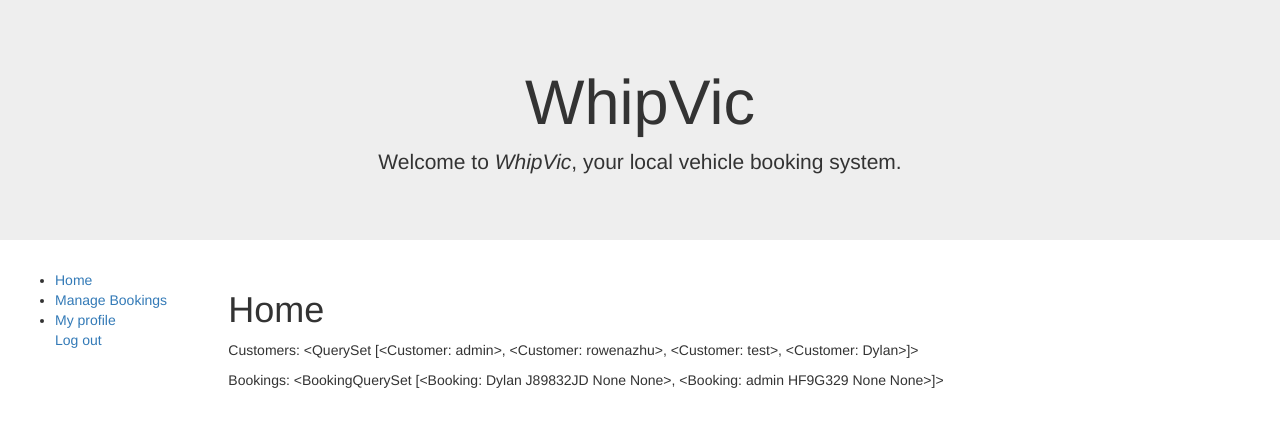
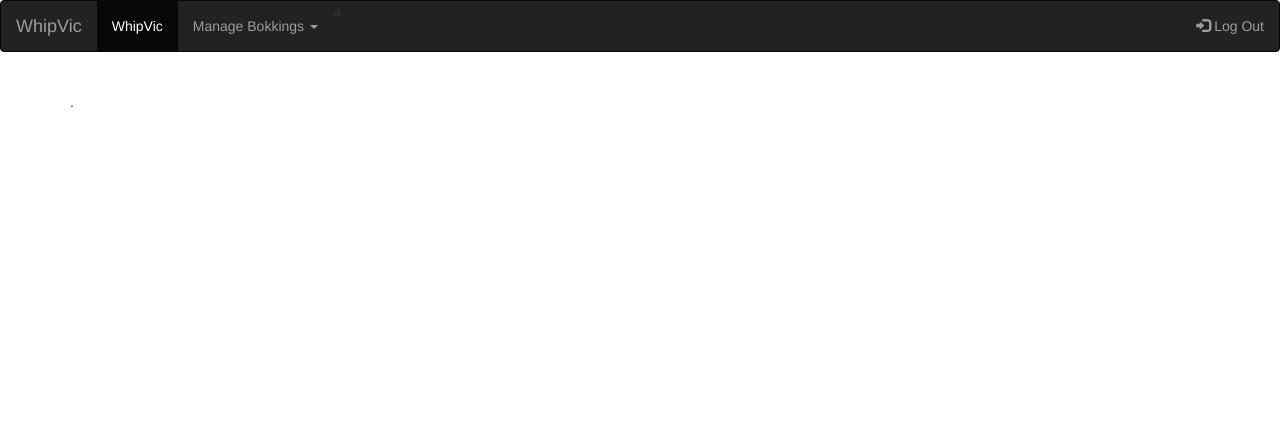
Before and after one commit to KRT2305/SENG330, a Django app: template Project/car_share/auto/templates/index.html in a window 1280 px wide. Shown: the top 427 px of the page. Run offline with Django 3.2, Linux system fonts and the light colour scheme; the template is opened without the code that fills it: values named after a table or form of the project are taken from there, others are empty; data comes from the database, SQL or seed files in the repository; some libraries are stand-ins or nearby versions.

Commit message:
Update index.html
index is the basic templates that other html extends

```diff
--- a/Project/car_share/auto/templates/index.html
+++ b/Project/car_share/auto/templates/index.html
@@ -1,26 +1,45 @@
-{% extends "base_generic.html" %}
 
-<html>
-	<head>
-  		{% load static %}
-	</head>
+{% load static %}
+<!DOCTYPE html>
+<html lang="en">
+<head>
+  <title>WhipVic</title>
+  <meta charset="utf-8">
+  <meta name="viewport" content="width=device-width, initial-scale=1">
+  <link rel="stylesheet" href="https://maxcdn.bootstrapcdn.com/bootstrap/3.3.7/css/bootstrap.min.css">
+  <script src="https://ajax.googleapis.com/ajax/libs/jquery/3.2.1/jquery.min.js"></script>
+  <script src="https://maxcdn.bootstrapcdn.com/bootstrap/3.3.7/js/bootstrap.min.js"></script>
+</head>
+<body>
 
-	<body>
-		<!-- <ul class="sidebar-nav"></ul> -->
+<nav class="navbar navbar-inverse">
+  <div class="container-fluid">
+    <div class="navbar-header">
+      <a class="navbar-brand" href="#">WhipVic</a>
+    </div>a
+    <ul class="nav navbar-nav">
+      <li class="active"><a href="#">WhipVic</a></li>
+      <li class="dropdown"><a class="dropdown-toggle" data-toggle="dropdown" href="#">Manage Bokkings <span class="caret"></span></a>
+        <ul class="dropdown-menu">
+          <li><a href="{% url 'create_booking' customer_id=user.id %}">Create Booking</a></li>
+          <li><a href="{% url 'my_bookings' customer_id=user.id %}">My Bookings</a></li>
 
-		<div class = "flex _direction-column container">
-			{% block content %}
+        </ul>
+      </li>
 
-			<h1>Home</h1>
+    </ul>
+    <ul class="nav navbar-nav navbar-right">
 
-	  		<p>Customers: {{ customer_list }}</p>
-	  		<p>Bookings: {{ booking_list }}</p>
+      <li><a href="{% url 'logout' %}"><span class="glyphicon glyphicon-log-in"></span> Log Out</a></li>
+    </ul>
+  </div>
+</nav>
 
-<!-- 	  		<ul>
-	    		<li><strong>Customers:</strong> {{ customer_list }}</li>
-	  		</ul> -->
-			{% endblock %}
-		</div>
-	</body>
+<div class="container">
+  <h3></h3>
+  <p>.</p>
+</div>
 
+</body>
 </html>
+{% block content %}{% endblock %}
```
